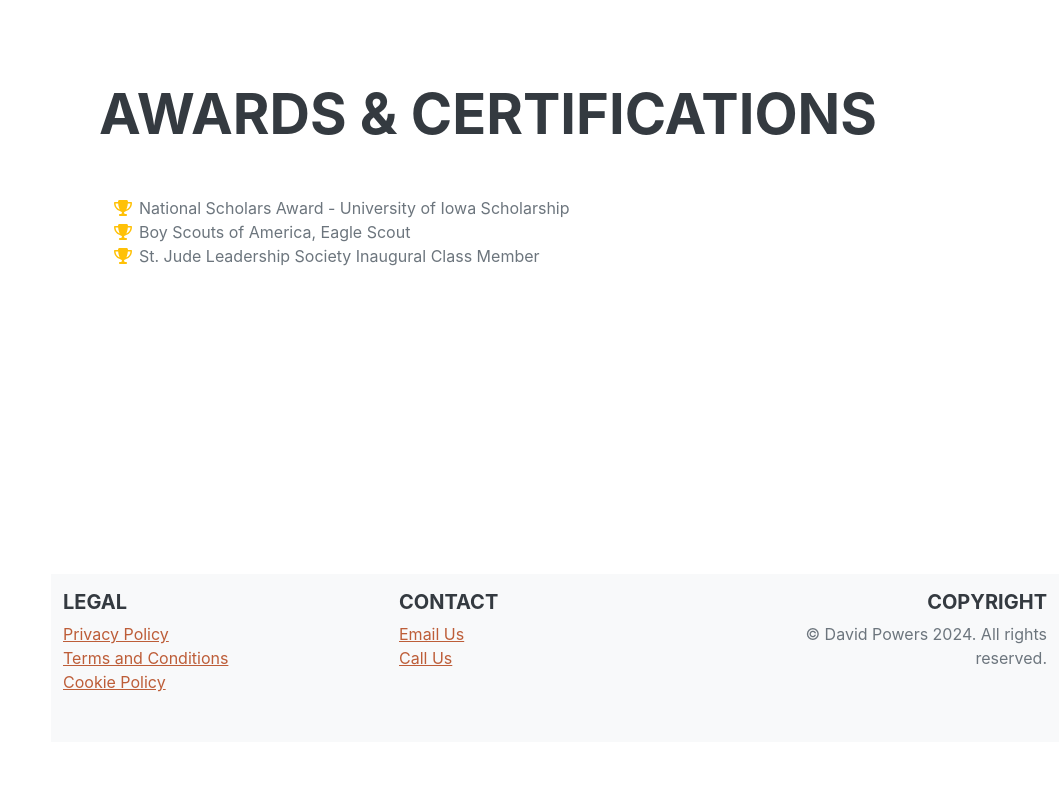
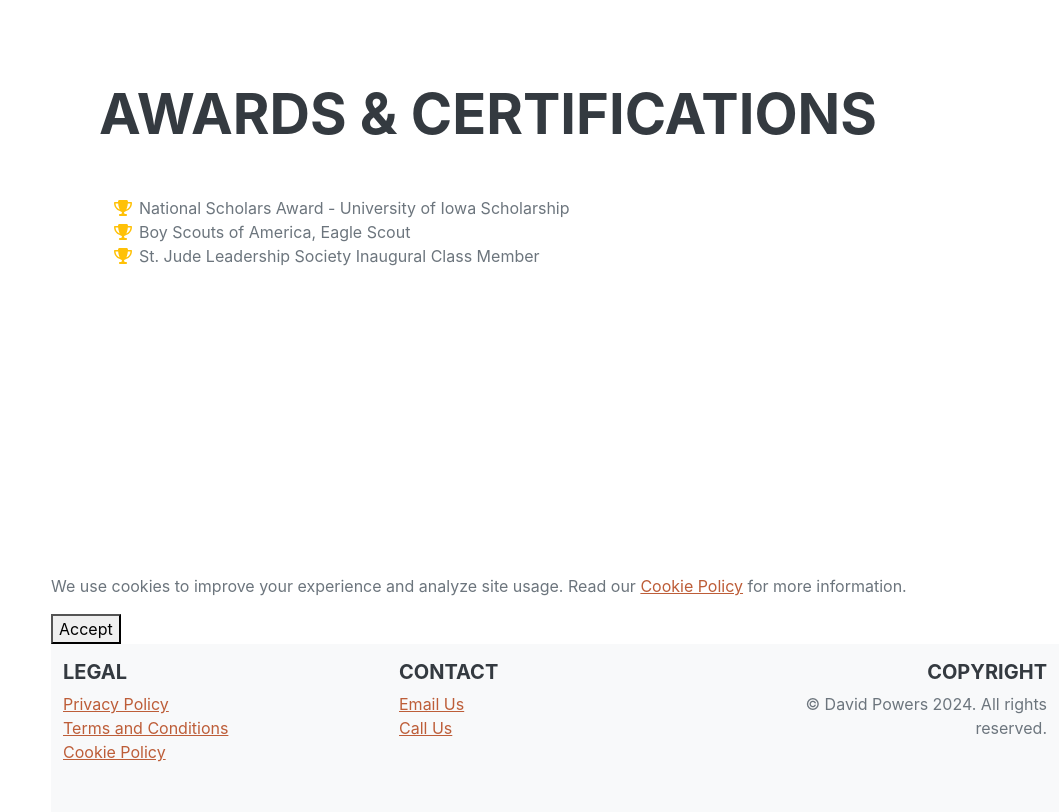
Before and after one commit to David-Powers/BAIS3300Final, a plain HTML site: page index.html in a window 1280 px wide. Shown: the part 4316-5128 px from the top of the page, without its empty margins (221-1280 px from the left). Before the commit the page ends 5058 px from the top, so only its background shows below. Drawn offline with nearby package versions, Linux system fonts and the light colour scheme; a web font is replaced by a local one.

Commit message:
cookie pop up

```diff
--- a/index.html
+++ b/index.html
@@ -239,5 +239,6 @@
             </div>
         </div>
     </footer>
+    <script src="js/cookie-popup.js"></script>
     </body>
 </html>
--- /dev/null
+++ b/static/js/cookie-popup.js
@@ -0,0 +1,15 @@
+// Function to display the cookie consent popup if not already accepted
+function checkCookieConsent() {
+    if (!localStorage.getItem("cookiesAccepted")) {
+        document.getElementById("cookie-popup").style.display = "block";
+    }
+}
+
+// Function to accept cookies and hide the popup
+function acceptCookies() {
+    localStorage.setItem("cookiesAccepted", "true");
+    document.getElementById("cookie-popup").style.display = "none";
+}
+
+// Initialize cookie consent check on page load
+document.addEventListener("DOMContentLoaded", checkCookieConsent);
```
